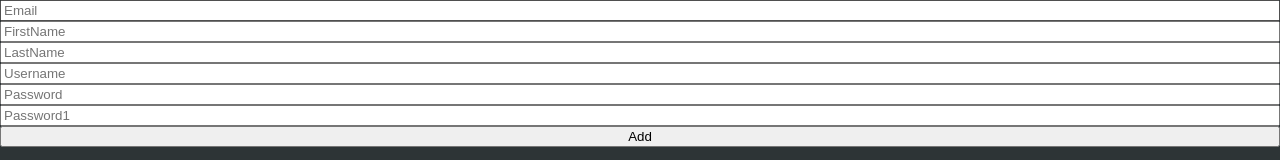
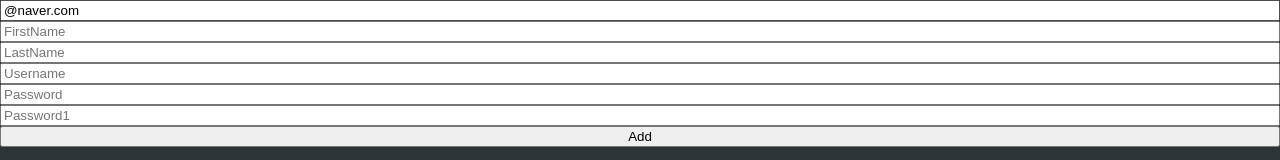
Before and after one commit to ANchangwan/STATE-MANAGEMENT-with-Recoil, a React (Create React App) app: page / in a window 1280 px wide. Shown: the top 160 px of the page. Built offline with nearby package versions, Linux system fonts and the light colour scheme.

Commit message:
에러처리 기능 추가

```diff
--- a/src/ToDoList.tsx
+++ b/src/ToDoList.tsx
@@ -1,40 +1,83 @@
 import React from "react";
 import { useForm } from "react-hook-form";
 
+interface IForm {
+  email: string;
+  firstName: string;
+  lastName: string;
+  username: string;
+  password: string;
+  password1: string;
+  extraError?: string;
+}
+
 function ToDoList() {
-  const { register, handleSubmit, formState } = useForm();
-  const onValid = (data: any) => {
-    console.log(data);
+  const {
+    register,
+    handleSubmit,
+    formState: { errors },
+    setError, //특정한 에러를 발생시켜준다.
+  } = useForm<IForm>({
+    defaultValues: {
+      email: "@naver.com",
+    },
+  });
+  const onValid = (data: IForm) => {
+    if (data.password !== data.password1) {
+      setError("password1", {
+        message: "Password are not the same",
+        shouldFocus: true,
+      });
+    }
+    setError("extraError", { message: "Server offline" });
   };
-  console.log(formState.errors);
   return (
     <div>
       <form
         style={{ display: "flex", flexDirection: "column" }}
         onSubmit={handleSubmit(onValid)}
       >
-        <input {...register("email", { required: true })} placeholder="Email" />
         <input
-          {...register("firstName", { required: true })}
+          {...register("email", {
+            required: "Email is required",
+            pattern: {
+              value: /^[A-Za-z0-9._%+-]+@naver\.com$/,
+              message: "메일주소만 입력가능합니다!",
+            },
+          })}
+          placeholder="Email"
+        />
+        <span>{errors?.email?.message}</span>
+        <input
+          {...register("firstName", {
+            required: "firstName을 입력해주세요!",
+            validation: (value) => !value.include("changwan"),
+          })}
           placeholder="FirstName"
         />
+        <span>{errors?.firstName?.message}</span>
         <input
-          {...register("lastName", { required: true })}
+          {...register("lastName", { required: "lastName을 입력해주세요!" })}
           placeholder="LastName"
         />
+        <span>{errors?.lasttName?.message}</span>
         <input
-          {...register("username", { required: true })}
+          {...register("username", { required: "userName을 입력해주세요" })}
           placeholder="Username"
         />
+        <span>{errors?.username?.message}</span>
         <input
-          {...register("password", { required: true })}
+          {...register("password", { required: "Password을 입력해주세요" })}
           placeholder="Password"
         />
+        <span>{errors?.password?.message}</span>
         <input
-          {...register("password1", { required: true })}
+          {...register("password1", { required: "password1을 입력해주세요!" })}
           placeholder="Password1"
         />
+        <span>{errors?.password1?.message}</span>
         <button>Add</button>
+        <span>{errors?.extraError?.message}</span>
       </form>
     </div>
   );
```
